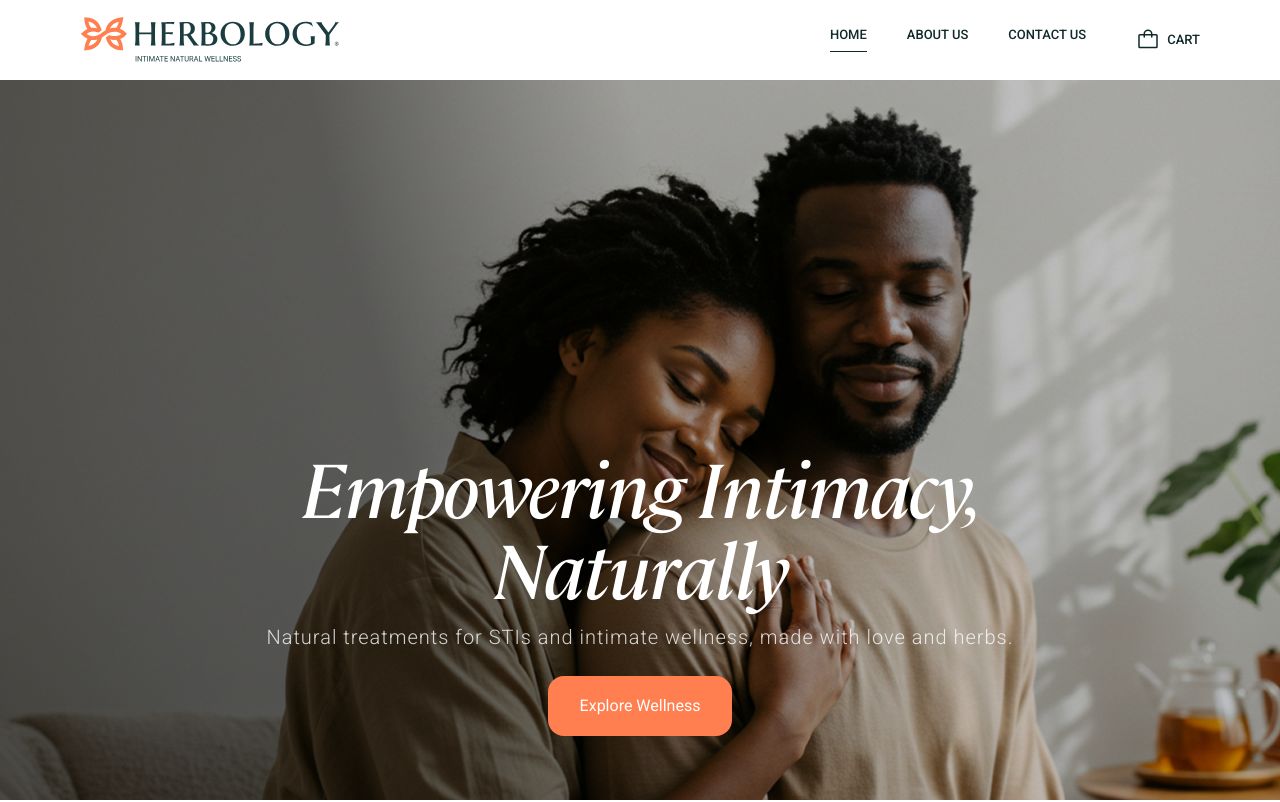
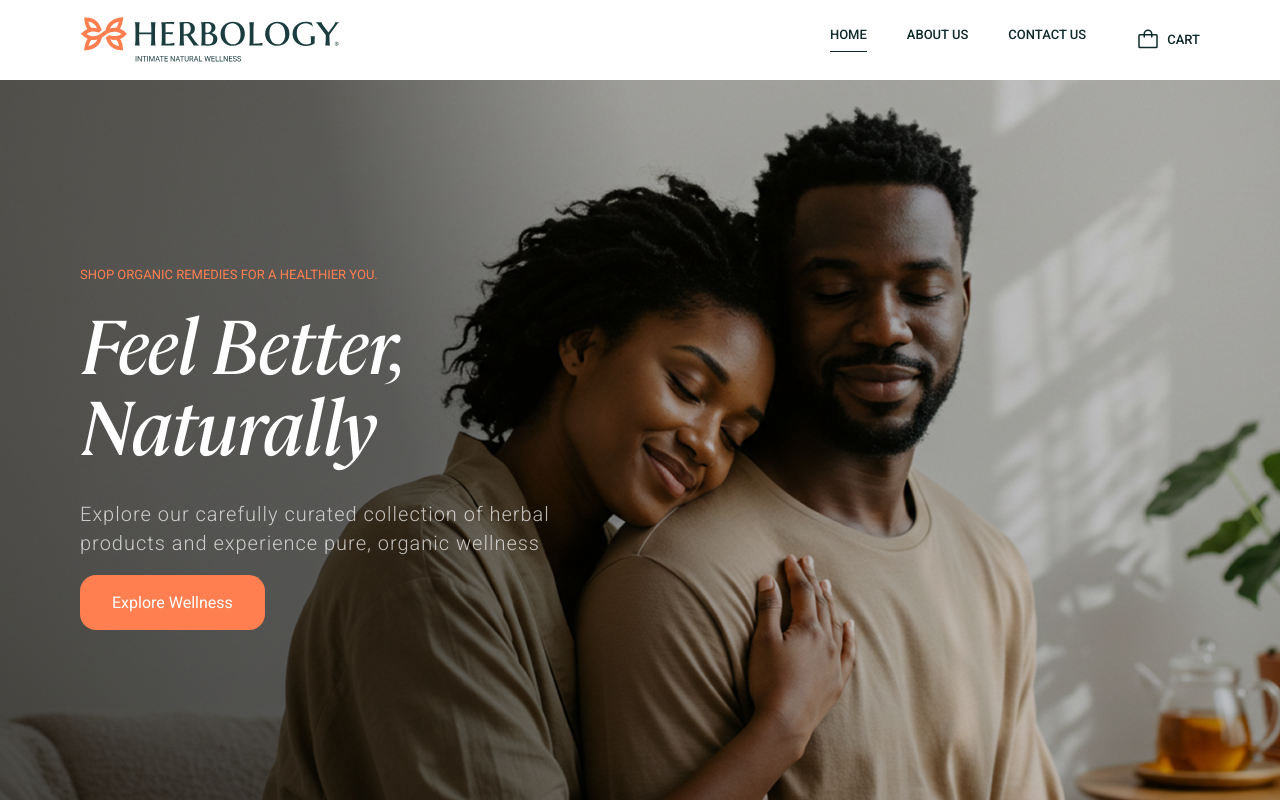
Before and after one commit to ejim11/herbology, a Next.js app: page / in a window 1280 px wide. Shown: the top 802 px of the page. Built offline with nearby package versions, Linux system fonts and the light colour scheme.

Commit message:
✅ updated the hero section of the home page

```diff
--- a/components/home/Hero.tsx
+++ b/components/home/Hero.tsx
@@ -4,21 +4,27 @@ import FirstSection from "../FirstSection";
 
 const Hero = () => {
   return (
-    <FirstSection containerClassName="bg-hero min-h-[calc(100vh-8rem)] w-full flex flex-col items-center justify-end py-[6.4rem] max-xmd:px-[3rem] max-md:px-[2rem] ">
-      <h1 className="font-cambon text-[7.6rem] max-smd:text-[4.5rem] text-white italic font-medium leading-[8.1rem] -tracking-[0.2rem] flex flex-col text-center ">
-        <span>Empowering Intimacy,</span>
-        <span>Naturally</span>
+    <FirstSection containerClassName="bg-hero min-h-[calc(100vh-8rem)] w-full flex  ">
+      <div className=" flex flex-col justify-center px-[8rem]   py-[6.4rem] max-xmd:px-[3rem] max-md:px-[2rem] bg-[rgba(0,0,0,0.2)]min-h-[calc(100vh-8rem)] w-full">
+        <div className="w-[45%]">
+          <p className="text-[rgba(255,127,80,1)] font-roboto uppercase text-[1.3rem] tracking-[3%] mb-[1.6rem]">
+            Shop organic remedies for a healthier you.
+          </p>
+          <h1 className="font-cambon  text-[7.6rem] max-smd:text-[4.5rem] text-white italic font-medium leading-[8.1rem] -tracking-[0.2rem] mb-[3.7rem] ">
+            Feel Better, Naturally
           </h1>
-      <p className="font-roboto text-[2rem] text-[rgba(255,255,255,0.8)] leading-[2.9rem] font-light tracking-[0.1rem] mt-[1.6rem] text-center">
-        Natural treatments for STIs and intimate wellness, made with love and
-        herbs.
+          <p className="font-roboto text-[2rem] text-[rgba(255,255,255,0.7)] leading-[2.9rem] font-light tracking-[0.1rem] mb-[3.2rem]">
+            Explore our carefully curated collection of herbal products and
+            experience pure, organic wellness
           </p>
           <Link
             href={""}
-        className="bg-[rgba(255,127,80,1)] py-[1.8rem] px-[3.2rem] rounded-[1.6rem] mt-[2.4rem] text-white font-roboto"
+            className="bg-[rgba(255,127,80,1)] py-[1.8rem] px-[3.2rem] rounded-[1.6rem] mt-[2.4rem] w-max text-white font-roboto"
           >
             Explore Wellness
           </Link>
+        </div>
+      </div>
     </FirstSection>
   );
 };
```
Lines whose indentation alone changed are shown as unchanged.
